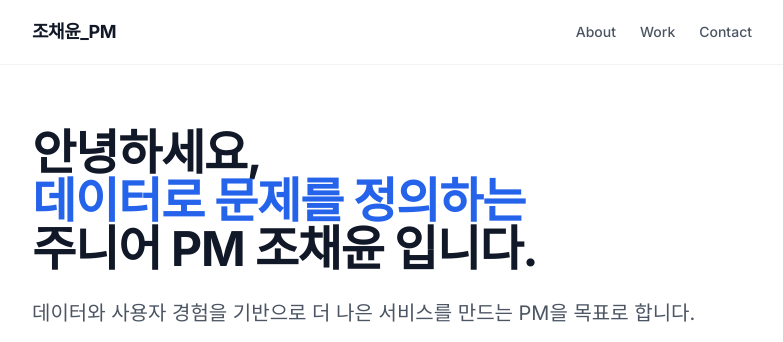
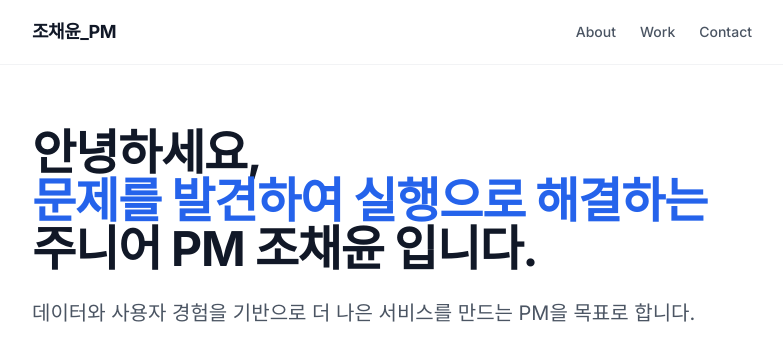
Before and after one commit to chaeyoon0415/mypage, a plain HTML site: page index.html in a window 1280 px wide. Shown: the top 342 px of the page, without its empty margins (248-1031 px from the left). Drawn offline with nearby package versions, Linux system fonts and the light colour scheme.

Commit message:
Update index.html

```diff
--- a/index.html
+++ b/index.html
@@ -66,7 +66,7 @@
 <div class="section-container">
 <h1 class="text-4xl md:text-5xl font-extrabold tracking-tight leading-[1.5] mb-6">
                 안녕하세요, <br/>
-<span class="text-primary">데이터로 문제를 정의하는</span> <br/>
+<span class="text-primary">문제를 발견하여 실행으로 해결하는</span> <br/>
                 주니어 PM 조채윤 입니다.
             </h1>
 <p class="text-xl text-on-surface-variant leading-relaxed mb-8 max-w-2xl">
```
